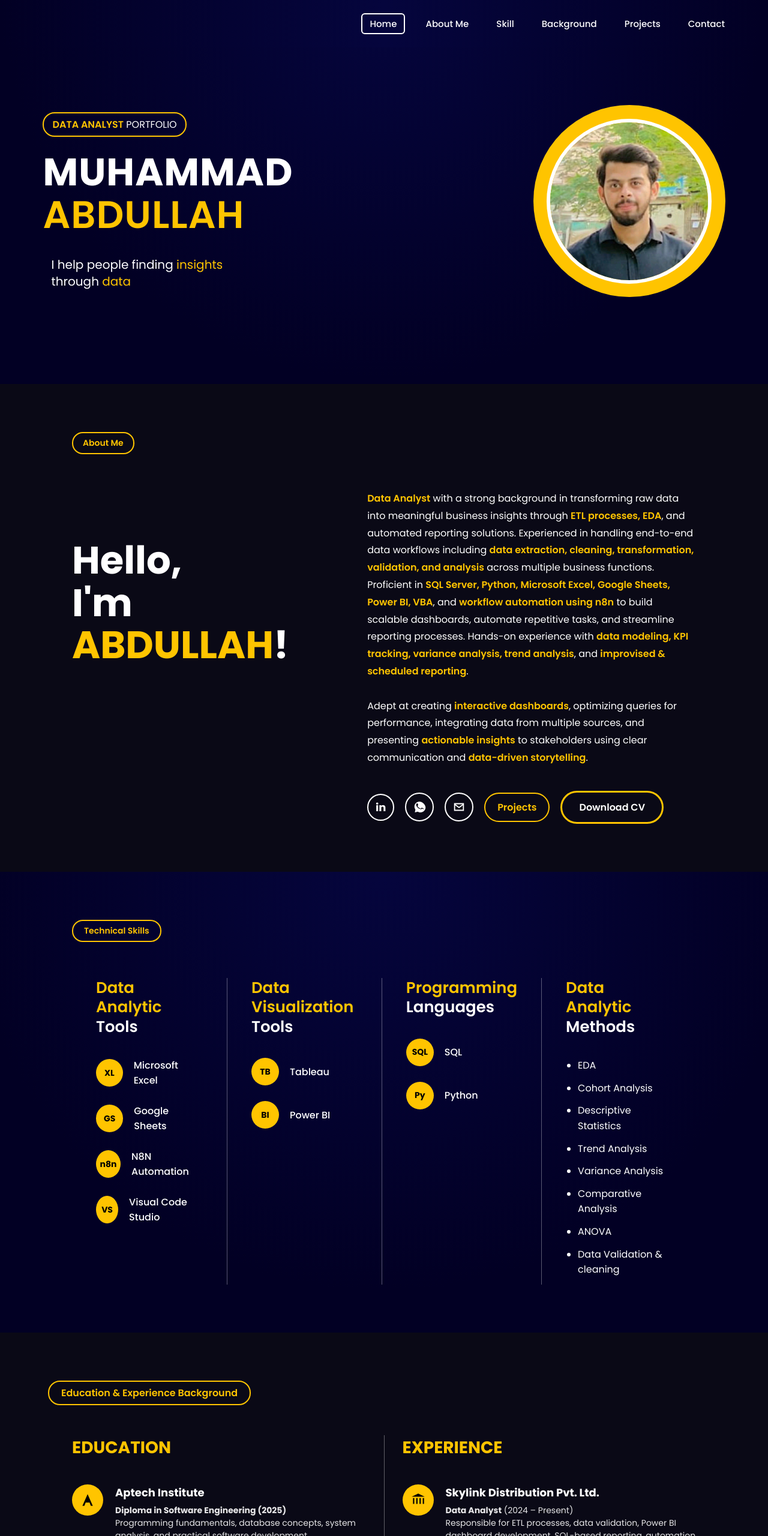
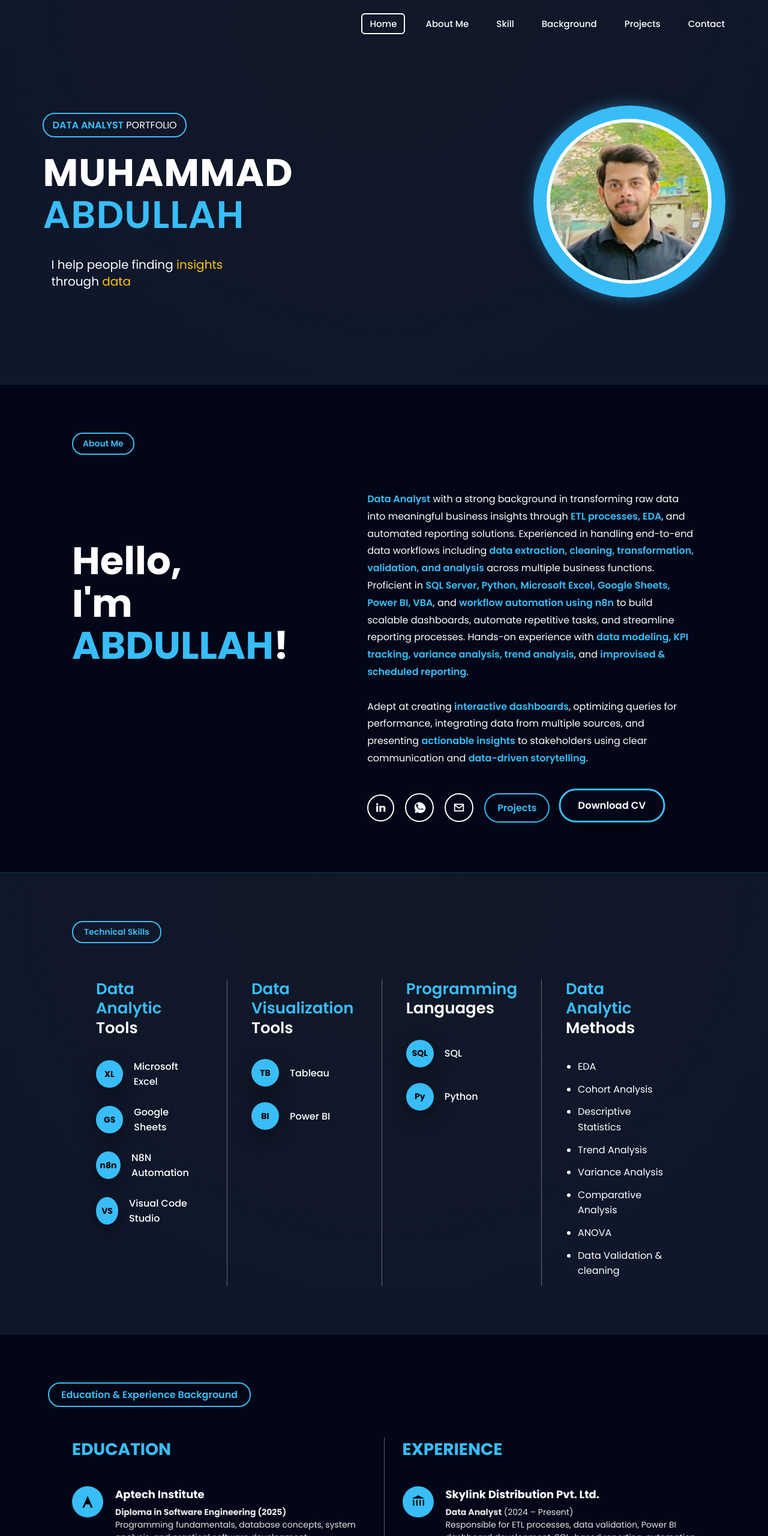
Before and after one commit to abdullah-kashif/PortfoliobyAbdullah, a plain HTML site: page index.html in a window 1280 px wide. Shown: the top 2560 px of the page at 60% size. Drawn offline with Linux system fonts and the light colour scheme.

Commit message:
theme updated

```diff
--- a/style.css
+++ b/style.css
@@ -1,5 +1,25 @@
 @import url('https://fonts.googleapis.com/css2?family=Poppins:wght@500;600;700;800&display=swap');
 @import url('https://fonts.googleapis.com/css2?family=Poppins:wght@400;500;600;700;800&display=swap');
+
+:root {
+
+    /* MODERN PORTFOLIO THEME */
+    --main-bg: #0F172A;
+    --secondary-bg: #111827;
+    --section-bg: #020617;
+
+    /* ACCENT COLORS */
+    --accent: #38BDF8;
+    --accent-soft: rgba(56, 189, 248, 0.15);
+
+    /* TEXT */
+    --text: #ffffff;
+
+    /* 3D SHADOW */
+    --shadow-3d: 0 10px 30px rgba(0, 0, 0, 0.45);
+    --shadow-glow: 0 0 25px rgba(56, 189, 248, 0.45);
+
+}
 
 * {
     margin: 0;
@@ -10,14 +30,15 @@
 
 /* BODY BACKGROUND FIX (CRITICAL) */
 body {
-    background-color: #020024;   /* prevents white line */
+    background-color: var(--main-bg);
+    /* prevents white line */
 }
 
 /* NAV CONTAINER */
 .main_nav {
     width: 100%;
     padding: 22px 60px;
-    background: linear-gradient(90deg, #020024, #05053d, #020024);
+    background: linear-gradient(90deg, var(--main-bg), var(--secondary-bg), var(--main-bg));
 
     position: fixed;
     top: 0;
@@ -116,7 +137,7 @@ body {
         top: 50px;
         left: 0;
         width: 100%;
-        background: #05053d;
+        background: var(--secondary-bg);
         align-items: center;
         flex-direction: column;
         align-items: center;
@@ -151,8 +172,13 @@ body {
 
 /* SAFE ANIMATIONS */
 @keyframes fadeIn {
-    from { opacity: 0; }
-    to { opacity: 1; }
+    from {
+        opacity: 0;
+    }
+
+    to {
+        opacity: 1;
+    }
 }
 
 
@@ -166,13 +192,14 @@ body {
 /* INTRO SECTION */
 .section_1 {
     min-height: 80vh;
-    padding: 120px 120px 80px;   /* 🔥 TOP PADDING ADDED */
+    padding: 120px 120px 80px;
+    /* 🔥 TOP PADDING ADDED */
     display: flex;
     justify-content: center;
     align-items: center;
     gap: 400px;
-
-    background: radial-gradient(circle at top, #05053d, #020024 70%);
+border-top: 1px solid rgba(56,189,248,0.2);
+    background: radial-gradient(circle at top, var(--secondary-bg), var(--main-bg) 70%);
     color: #fff;
 
     animation: fadeIn 1s ease;
@@ -189,7 +216,7 @@ body {
 .pill {
     display: inline-block;
     padding: 6px 14px;
-    border: 2px solid #ffc400;
+    border: 2px solid var(--accent);
     border-radius: 20px;
     font-size: 1em;
     font-weight: 400;
@@ -199,7 +226,7 @@ body {
 }
 
 .pill span {
-    color: #ffc400;
+    color: var(--accent);
     font-weight: 600;
 }
 
@@ -214,7 +241,7 @@ body {
 }
 
 .highlight {
-    color: #ffc400;
+    color: var(--accent);
 }
 
 /* SUBTITLE */
@@ -240,12 +267,13 @@ body {
 .image-circle {
     width: 320px;
     height: 320px;
-    background: #ffc400;
+    background: var(--accent);
     border-radius: 50%;
     display: flex;
     align-items: center;
     justify-content: center;
-
+    box-shadow: var(--shadow-glow);
+    transform: perspective(1000px) rotateX(4deg);
     animation: float 4s ease-in-out infinite;
 }
 
@@ -262,7 +290,8 @@ body {
 /* Tablet */
 @media (max-width: 1200px) {
     .section_1 {
-        gap: 180px;   /* prevents mid-screen break */
+        gap: 180px;
+        /* prevents mid-screen break */
     }
 }
 
@@ -283,7 +312,8 @@ body {
     .section_1 {
         flex-direction: column;
         text-align: center;
-        padding: 90px 20px 40px;   /* 🔥 TOP SPACE FIX */
+        padding: 90px 20px 40px;
+        /* 🔥 TOP SPACE FIX */
         gap: 40px;
     }
 
@@ -306,12 +336,15 @@ body {
 @media (max-width: 360px) {
 
     .section_1 {
-        padding: 110px 14px;     /* reduce side pressure */
-        gap: 28px;             /* prevent huge spacing */
+        padding: 110px 14px;
+        /* reduce side pressure */
+        gap: 28px;
+        /* prevent huge spacing */
     }
 
     .section_1 h1 {
-        font-size: 34px;       /* critical for fit */
+        font-size: 34px;
+        /* critical for fit */
         line-height: 1.2;
     }
 
@@ -320,7 +353,8 @@ body {
     }
 
     .image-circle {
-        width: 210px;          /* shrink hero circle */
+        width: 210px;
+        /* shrink hero circle */
         height: 210px;
     }
 
@@ -339,19 +373,39 @@ body {
 /* ================= SAFE ANIMATIONS ================= */
 
 @keyframes fadeIn {
-    from { opacity: 0; }
-    to { opacity: 1; }
+    from {
+        opacity: 0;
+    }
+
+    to {
+        opacity: 1;
+    }
 }
 
 @keyframes slideUp {
-    from { opacity: 0; transform: translateY(35px); }
-    to { opacity: 1; transform: translateY(0); }
+    from {
+        opacity: 0;
+        transform: translateY(35px);
+    }
+
+    to {
+        opacity: 1;
+        transform: translateY(0);
+    }
 }
 
 @keyframes float {
-    0% { transform: translateY(0px); }
-    50% { transform: translateY(-10px); }
-    100% { transform: translateY(0px); }
+    0% {
+        transform: translateY(0px);
+    }
+
+    50% {
+        transform: translateY(-10px);
+    }
+
+    100% {
+        transform: translateY(0px);
+    }
 }
 
 
@@ -362,21 +416,22 @@ body {
 .about-section {
     min-height: 80vh;
     padding: 80px 120px;
-    background-color: #0a0916;
+    background-color: var(--section-bg);
     font-family: 'Poppins', sans-serif;
     color: #ffffff;
     animation: fadeIn 0.9s ease;
+    border-top: 1px solid rgba(56,189,248,0.2);
 }
 
 /* TOP PILL */
 .about-pill {
     display: inline-block;
     padding: 6px 16px;
-    border: 2px solid #ffc400;
+    border: 2px solid var(--accent);
     border-radius: 18px;
     font-size: 14px;
     font-weight: 600;
-    color: #ffc400;
+    color: var(--accent);
     margin-bottom: 60px;
 
     animation: fadeIn 1.2s ease;
@@ -401,11 +456,12 @@ body {
     line-height: 1.1;
     text-align: left;
 
-    margin-top: -180px;   /* DESKTOP preserved */
+    margin-top: -180px;
+    /* DESKTOP preserved */
 }
 
 .about-left span {
-    color: #ffc400;
+    color: var(--accent);
 }
 
 /* RIGHT */
@@ -423,7 +479,7 @@ body {
 
 /* HIGHLIGHT */
 .highlight {
-    color: #ffc400;
+    color: var(--accent);
     font-weight: 600;
 }
 
@@ -452,7 +508,7 @@ body {
 
 .icon-circle:hover {
     transform: translateY(-3px);
-    background-color: rgba(255, 196, 0, 0.15);
+    background-color: var(--accent-soft);
 }
 
 .icon-linkedin {
@@ -477,7 +533,7 @@ body {
 
 .icon-linkedin:hover {
     transform: translateY(-3px);
-    background-color: rgba(255, 196, 0, 0.15);
+    background-color: var(--accent-soft);
 }
 
 /* BUTTONS */
@@ -494,7 +550,7 @@ body {
 }
 
 .btn-outline:hover {
-    background-color: #ffc400;
+    background-color: var(--accent);
     color: #000;
     transform: translateY(-2px);
 }
@@ -502,12 +558,12 @@ body {
 .btn-primary {
     padding: 12px 28px;
     border-radius: 30px;
-    border: 3px solid #ffc400;
+    border: 3px solid var(--accent);
     color: #ffffff;
     text-decoration: none;
     font-weight: 600;
-
-    transition: transform 0.25s ease;
+box-shadow: var(--shadow-3d);
+    transform: translateY(-4px) scale(1.03);
 }
 
 .btn-primary:hover {
@@ -528,7 +584,8 @@ body {
 
     .about-left h2 {
         font-size: 48px;
-        margin-top: -60px;   /* balanced for tablet */
+        margin-top: -60px;
+        /* balanced for tablet */
     }
 }
 
@@ -548,7 +605,8 @@ body {
 
     .about-left h2 {
         font-size: 36px;
-        margin-top: 0;          /* 🔥 CRITICAL FIX */
+        margin-top: 0;
+        /* 🔥 CRITICAL FIX */
         text-align: center;
     }
 
@@ -572,15 +630,18 @@ body {
 @media (max-width: 360px) {
 
     .about-section {
-        padding: 40px 14px;     /* reduce side crowding */
+        padding: 40px 14px;
+        /* reduce side crowding */
     }
 
     .about-content {
-        gap: 26px;              /* tighter stacking */
+        gap: 26px;
+        /* tighter stacking */
     }
 
     .about-left h2 {
-        font-size: 26px;        /* 🔥 critical for 320px */
+        font-size: 26px;
+        /* 🔥 critical for 320px */
         line-height: 1.25;
     }
 
@@ -610,6 +671,8 @@ body {
     .btn-primary {
         padding: 8px 16px;
         font-size: 12px;
+        box-shadow: var(--shadow-3d);
+        transform: translateY(-4px) scale(1.03);
     }
 }
 
@@ -617,13 +680,25 @@ body {
 /* ================= SAFE ANIMATIONS ================= */
 
 @keyframes fadeIn {
-    from { opacity: 0; }
-    to { opacity: 1; }
+    from {
+        opacity: 0;
+    }
+
+    to {
+        opacity: 1;
+    }
 }
 
 @keyframes slideUp {
-    from { opacity: 0; transform: translateY(35px); }
-    to { opacity: 1; transform: translateY(0); }
+    from {
+        opacity: 0;
+        transform: translateY(35px);
+    }
+
+    to {
+        opacity: 1;
+        transform: translateY(0);
+    }
 }
 
 
@@ -634,9 +709,10 @@ body {
 .skills-section {
     min-height: 65vh;
     padding: 80px 120px;
-  background: radial-gradient(circle at top, #05053d, #020024 70%);
+    background: radial-gradient(circle at top, var(--secondary-bg), var(--main-bg) 70%);
     font-family: 'Poppins', sans-serif;
     color: #ffffff;
+    border-top: 1px solid rgba(56,189,248,0.2);
 }
 
 
@@ -644,11 +720,11 @@ body {
 .skills-pill {
     display: inline-block;
     padding: 6px 18px;
-  border: 2px solid #ffc400;
+    border: 2px solid var(--accent);
     border-radius: 18px;
     font-size: 14px;
     font-weight: 600;
-  color: #ffc400;
+    color: var(--accent);
     margin-bottom: 60px;
 }
 
@@ -677,7 +753,7 @@ body {
 }
 
 .highlight {
-  color: #ffc400;
+    color: var(--accent);
 }
 
 /* SKILL ITEMS */
@@ -697,7 +773,7 @@ body {
 .icon {
     width: 46px;
     height: 46px;
-  background: #ffc400;
+    background: var(--accent);
     border-radius: 50%;
     color: #000;
     font-size: 14px;
@@ -705,6 +781,7 @@ body {
     display: flex;
     align-items: center;
     justify-content: center;
+    box-shadow: var(--shadow-3d);
 }
 
 /* METHODS LIST */
@@ -749,10 +826,10 @@ body {
 /* EDUCATION & EXPERIENCE SECTION */
 .edu-exp-section {
     padding: 80px 0;
-    background-color: #0a0916;
+    background-color: var(--section-bg);
     color: #fff;
     font-family: 'Poppins', sans-serif;
-
+border-top: 1px solid rgba(56,189,248,0.2);
     animation: fadeIn 0.9s ease;
 }
 
@@ -760,9 +837,9 @@ body {
 .edu-exp-pill {
     display: inline-block;
     padding: 6px 20px;
-    border: 2px solid #ffc400;
+    border: 2px solid var(--accent);
     border-radius: 20px;
-    color: #ffc400;
+    color: var(--accent);
     font-weight: 600;
     margin: 0 0 50px 80px;
 
@@ -791,7 +868,7 @@ body {
 
 /* HEADINGS */
 .edu-col h2 {
-    color: #ffc400;
+    color: var(--accent);
     font-size: 28px;
     margin-bottom: 40px;
 }
@@ -813,7 +890,7 @@ body {
     min-height: 52px;
     flex-shrink: 0;
 
-    background: #ffc400;
+    background: var(--accent);
     border-radius: 50%;
 
     display: flex;
@@ -932,13 +1009,25 @@ body {
 /* ================= SAFE ANIMATIONS ================= */
 
 @keyframes fadeIn {
-    from { opacity: 0; }
-    to { opacity: 1; }
+    from {
+        opacity: 0;
+    }
+
+    to {
+        opacity: 1;
+    }
 }
 
 @keyframes slideUp {
-    from { opacity: 0; transform: translateY(30px); }
-    to { opacity: 1; transform: translateY(0); }
+    from {
+        opacity: 0;
+        transform: translateY(30px);
+    }
+
+    to {
+        opacity: 1;
+        transform: translateY(0);
+    }
 }
 
 
@@ -950,10 +1039,10 @@ body {
 /* PROJECTS SECTION */
 .projects-section {
     padding: 100px 0;
-    background: radial-gradient(circle at top, #05053d, #020024 70%);
+    background: radial-gradient(circle at top, var(--secondary-bg), var(--main-bg) 70%);
     color: #fff;
     font-family: 'Poppins', sans-serif;
-
+border-top: 1px solid rgba(56,189,248,0.2);
     animation: fadeIn 0.9s ease;
 }
 
@@ -961,9 +1050,9 @@ body {
 .projects-pill {
     display: inline-block;
     padding: 6px 18px;
-    border: 2px solid #ffc400;
+    border: 2px solid var(--accent);
     border-radius: 20px;
-    color: #ffc400;
+    color: var(--accent);
     font-weight: 600;
     margin-left: 80px;
     margin-bottom: 60px;
@@ -995,7 +1084,7 @@ body {
 }
 
 .project-header h2 {
-    color: #ffc400;
+    color: var(--accent);
     font-size: 32px;
 }
 
@@ -1023,13 +1112,16 @@ body {
 .project-images img {
     width: 100%;
     border-radius: 8px;
-    border: 1px solid rgba(255,255,255,0.15);
+    border: 1px solid rgba(255, 255, 255, 0.15);
     transition: transform 0.3s ease;
+    box-shadow: var(--shadow-3d);
+transform: perspective(800px) rotateX(3deg);
 }
 
 .project-images img:hover {
     transform: scale(1.05);
 }
+
 /* DESCRIPTION */
 .project-desc p {
     font-size: 16px;
@@ -1038,7 +1130,7 @@ body {
 }
 
 .project-desc span {
-    color: #ffc400;
+    color: var(--accent);
     font-weight: 600;
 }
 
@@ -1058,9 +1150,9 @@ body {
 
 .btn-outline {
     padding: 10px 20px;
-    border: 2px solid #ffc400;
+    border: 2px solid var(--accent);
     border-radius: 30px;
-    color: #ffc400;
+    color: var(--accent);
     text-decoration: none;
     font-weight: 600;
 
@@ -1070,7 +1162,7 @@ body {
 }
 
 .btn-outline:hover {
-    background: #ffc400;
+    background: var(--accent);
     color: #000;
     transform: translateY(-2px);
 }
@@ -1175,13 +1267,25 @@ body {
 /* ================= SAFE ANIMATIONS ================= */
 
 @keyframes fadeIn {
-    from { opacity: 0; }
-    to { opacity: 1; }
+    from {
+        opacity: 0;
+    }
+
+    to {
+        opacity: 1;
+    }
 }
 
 @keyframes slideUp {
-    from { opacity: 0; transform: translateY(30px); }
-    to { opacity: 1; transform: translateY(0); }
+    from {
+        opacity: 0;
+        transform: translateY(30px);
+    }
+
+    to {
+        opacity: 1;
+        transform: translateY(0);
+    }
 }
 
 
@@ -1190,10 +1294,10 @@ body {
 /* CONTACT SECTION */
 .contact-section {
     padding: 100px 0;
-    background: radial-gradient(circle at top, #05053d, #020024 70%);
+    background: linear-gradient(180deg, #020617, #0F172A);
     font-family: 'Poppins', sans-serif;
     color: #fff;
-
+border-top: 1px solid rgba(56,189,248,0.2);
     animation: fadeIn 0.9s ease;
 }
 
@@ -1207,9 +1311,9 @@ body {
 .contact-pill {
     display: inline-block;
     padding: 6px 20px;
-    border: 2px solid #ffc400;
+    border: 2px solid var(--accent);
     border-radius: 20px;
-    color: #ffc400;
+    color: var(--accent);
     font-weight: 600;
     margin-bottom: 60px;
 
@@ -1259,7 +1363,7 @@ body {
 
 .contact-icon:hover {
     transform: translateY(-3px);
-    background-color: rgba(255, 196, 0, 0.15);
+    background-color: var(--accent-soft);
 }
 
 .contact-icon svg {
@@ -1270,7 +1374,7 @@ body {
 
 /* TEXT */
 .contact-item .label {
-    color: #ffc400;
+    color: var(--accent);
     font-size: 14px;
     margin-bottom: 4px;
 }
@@ -1291,7 +1395,7 @@ body {
 }
 
 .contact-text span {
-    color: #ffc400;
+    color: var(--accent);
 }
 
 /* ================= RESPONSIVE ================= */
@@ -1383,11 +1487,23 @@ body {
 /* ================= SAFE ANIMATIONS ================= */
 
 @keyframes fadeIn {
-    from { opacity: 0; }
-    to { opacity: 1; }
+    from {
+        opacity: 0;
+    }
+
+    to {
+        opacity: 1;
+    }
 }
 
 @keyframes slideUp {
-    from { opacity: 0; transform: translateY(30px); }
-    to { opacity: 1; transform: translateY(0); }
+    from {
+        opacity: 0;
+        transform: translateY(30px);
     }
+
+    to {
+        opacity: 1;
+        transform: translateY(0);
+    }
+}
```
Lines whose indentation alone changed are shown as unchanged.
